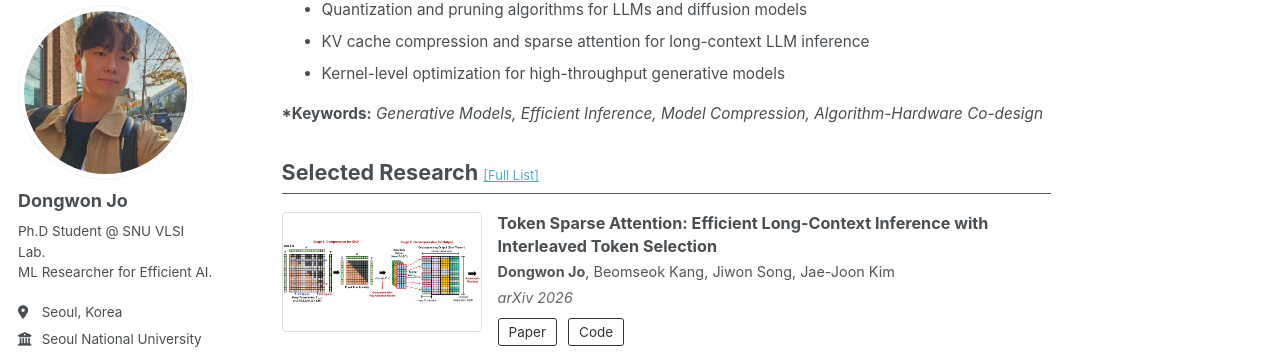
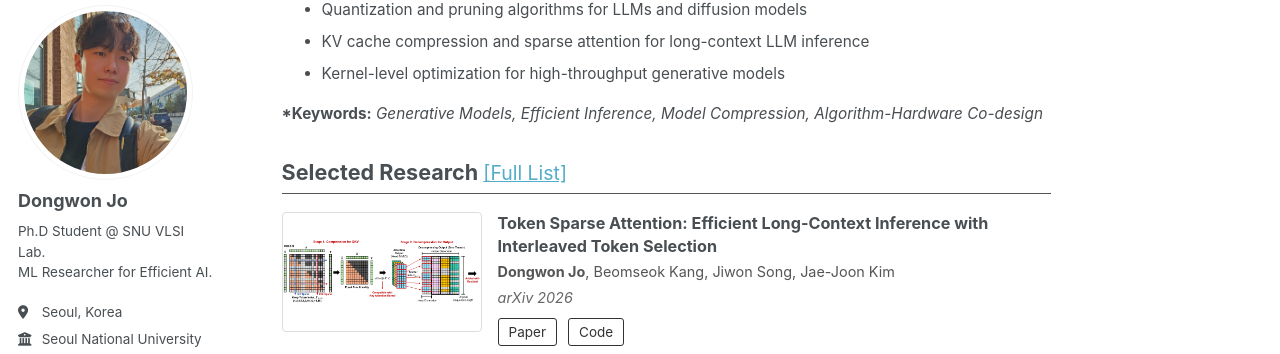
Before and after one commit to dongwonjo/dongwonjo.github.io, a Jekyll site: the page built from _pages/about.md, in a window 1280 px wide and 900 px high, scrolled down 600 px. Shown: the part 96-450 px from the top of the window. Built offline with Jekyll 4.4.1, drawn with Linux system fonts in a browser that asks for light colours; some web fonts are replaced; a script bundle is joined from its source files by our own code; library files that are not in the unit come from our copies.

Commit message:
Update about.md

```diff
--- a/_pages/about.md
+++ b/_pages/about.md
@@ -42,7 +42,7 @@
 <strong>*Keywords:</strong> <em>Generative Models, Efficient Inference, Model Compression, Algorithm-Hardware Co-design</em>
 </p>
 
-<p style="font-size: 1.2em; font-weight: bold; margin-top: 30px; margin-bottom: 0.2em;">Selected Research <a href="/publication/" style="font-size:0.6em; font-weight:normal; color:#52adc8;">[Full List]</a></p>
+<p style="font-size: 1.2em; font-weight: bold; margin-top: 30px; margin-bottom: 0.2em;">Selected Research <a href="/publication/" style="font-size:0.9em; font-weight:normal; color:#52adc8;">[Full List]</a></p>
 <hr class="section-hr">
 <div class="selected-research">
 
```
